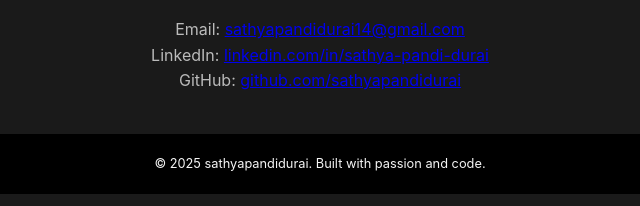
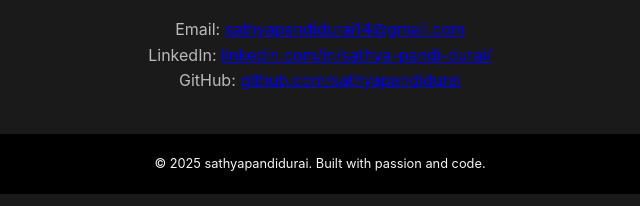
Before and after one commit to Sathyapandidurai/portfolio, a plain HTML site: page contact.html in a window 1280 px wide. Shown: the part 167-373 px from the top of the page, 320-960 px from the left. Drawn offline with Linux system fonts and the light colour scheme.

Commit message:
Update contact.html

```diff
--- a/contact.html
+++ b/contact.html
@@ -24,7 +24,7 @@
   <section id="contact" class="welcome">
     <h2>Contact Me</h2>
     <p>Email: <a href="mailto:sathyapandidurai14@gmail.com">sathyapandidurai14@gmail.com</a></p>
-    <p>LinkedIn: <a href="www.linkedin.com/in/sathya-pandi-durai">linkedin.com/in/sathya-pandi-durai</a></p>
+    <p>LinkedIn: <a href="www.linkedin.com/in/sathya-pandi-durai">linkedin.com/in/sathya-pandi-durai/</a></p>
     <p>GitHub: <a href="https://github.com/Sathyapandidurai">github.com/sathyapandidurai</a></p>
   </section>
 
```
